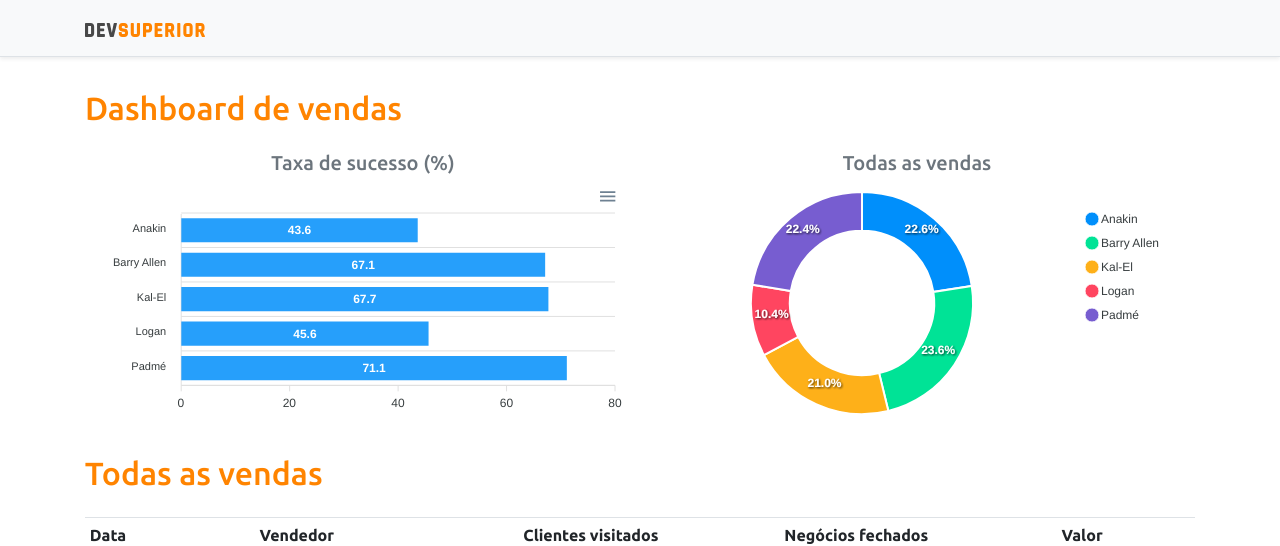
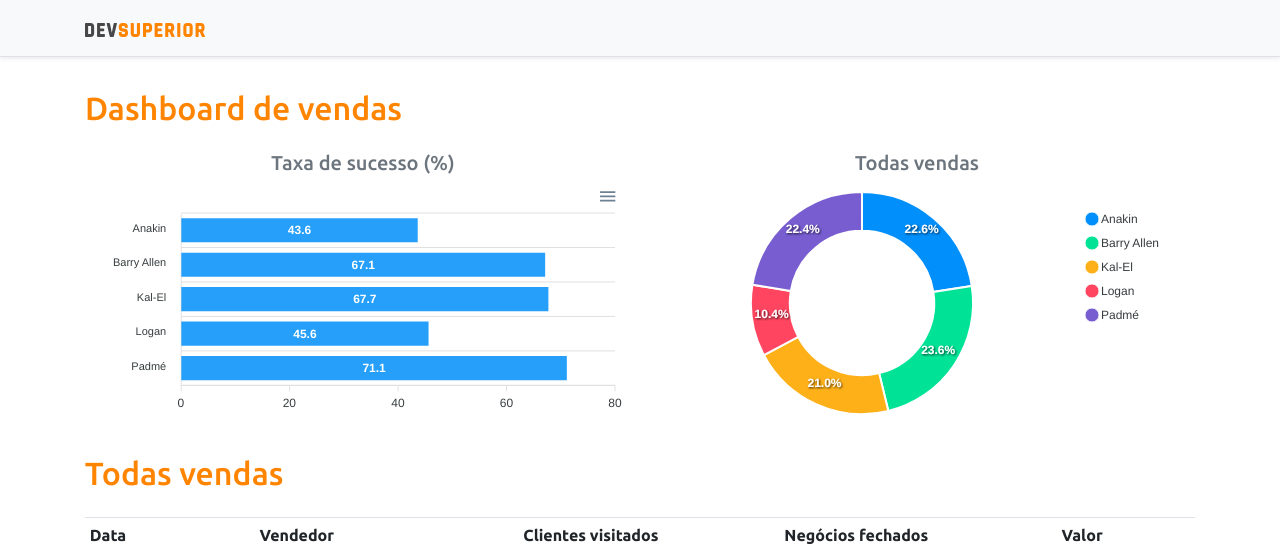
Before and after one commit to josepaulobrandao/projeto-sds3, a React (Create React App) app in the folder frontend/: page / in a window 1280 px wide. Shown: the top 546 px of the page. Built offline with nearby package versions, Linux system fonts and the light colour scheme.

Commit message:
changing all sales

```diff
--- a/frontend/src/App.tsx
+++ b/frontend/src/App.tsx
@@ -17,12 +17,12 @@
             <BarChart />
           </div>
           <div className="col-sm-6">
-            <h5 className="text-center text-secondary">Todas as vendas</h5>
+            <h5 className="text-center text-secondary">Todas  vendas</h5>
             <DonutChart />
           </div>
         </div>
         <div className="py-3">
-          <h2 className="text-primary">Todas as vendas</h2>
+          <h2 className="text-primary">Todas  vendas</h2>
         </div>
 
         <DataTable />
```
